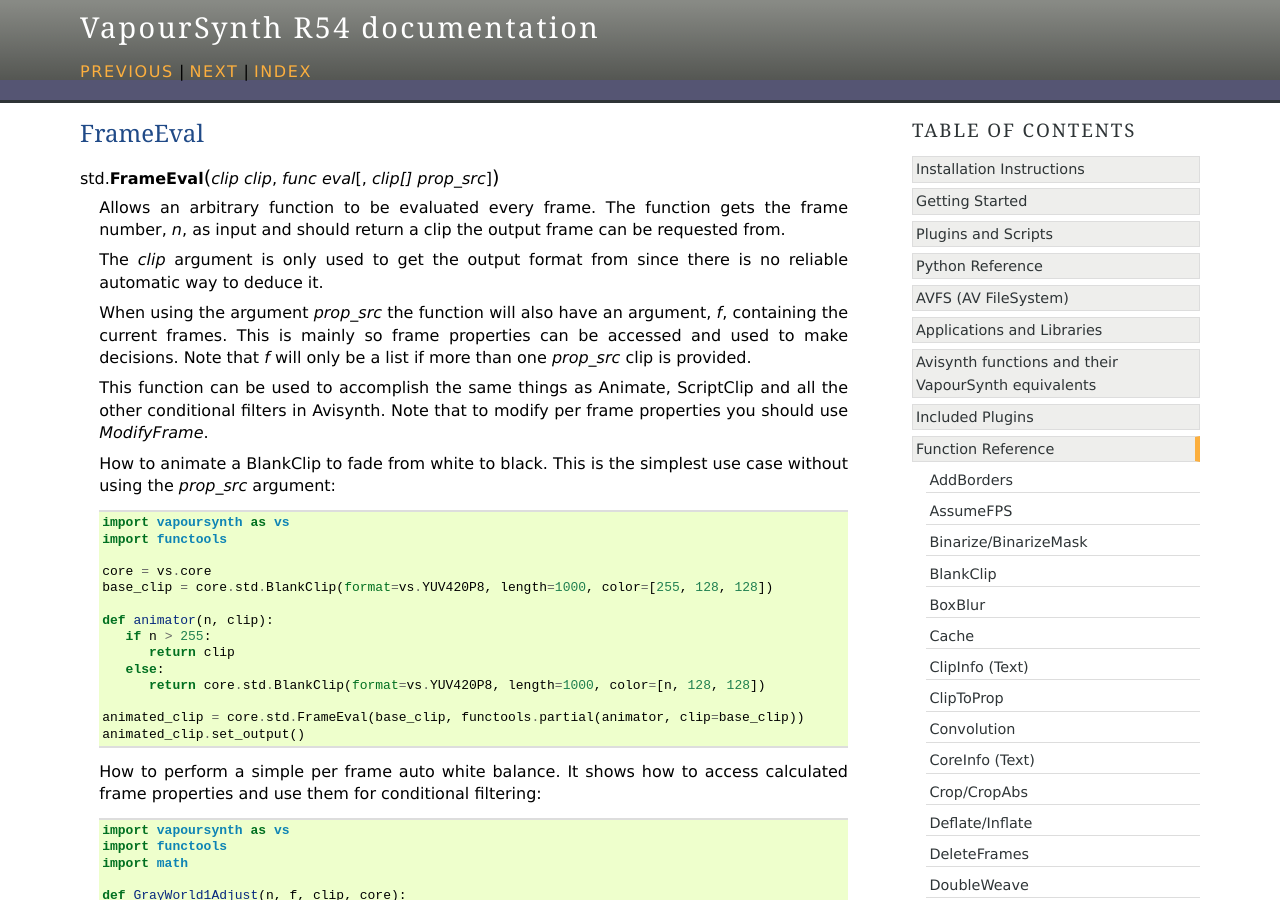
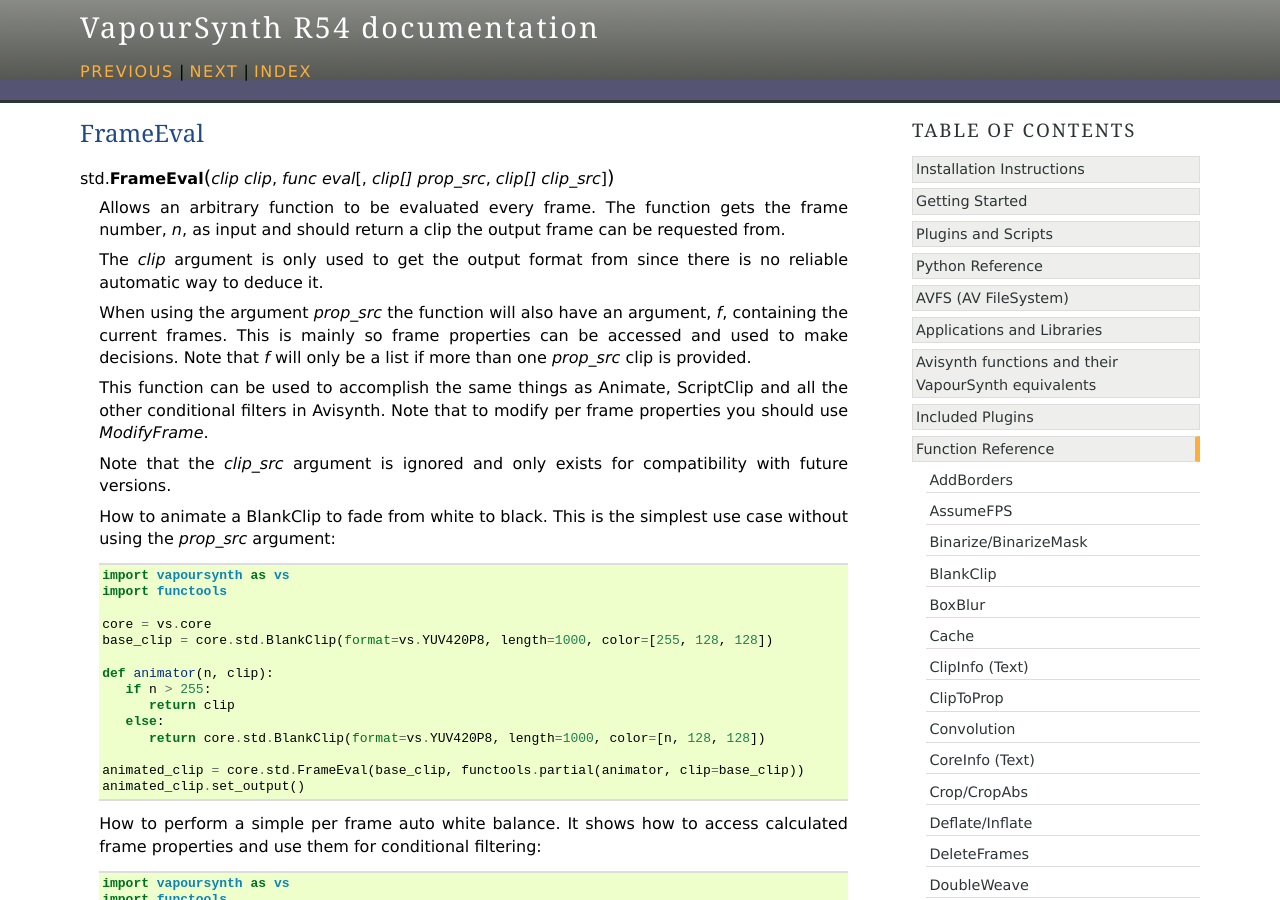
Before and after one commit to vapoursynth/vapoursynth, a Sphinx documentation site: the page built from doc/functions/frameeval.rst, in a window 1280 px wide and 900 px high. Built offline with Sphinx 7.4.7, drawn with Linux system fonts in a browser that asks for light colours; formulas are drawn with MathJax 3.

Commit message:
Add dummy argument to FrameEval to match doodle1 branch

```diff
--- a/doc/functions/frameeval.rst
+++ b/doc/functions/frameeval.rst
@@ -1,7 +1,7 @@
 FrameEval
 =========
 
-.. function:: FrameEval(clip clip, func eval[, clip[] prop_src])
+.. function:: FrameEval(clip clip, func eval[, clip[] prop_src, clip[] clip_src])
    :module: std
 
    Allows an arbitrary function to be evaluated every frame. The function gets
@@ -19,6 +19,9 @@
    This function can be used to accomplish the same things as Animate,
    ScriptClip and all the other conditional filters in Avisynth. Note that to
    modify per frame properties you should use *ModifyFrame*.
+
+   Note that the *clip_src* argument is ignored and only exists for compatibility
+   with future versions.
 
    How to animate a BlankClip to fade from white to black. This is the simplest
    use case without using the *prop_src* argument::
```
Also changed, not shown: 1 other file.
